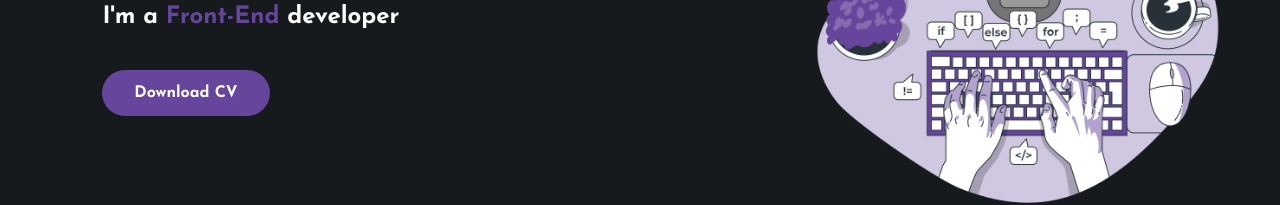
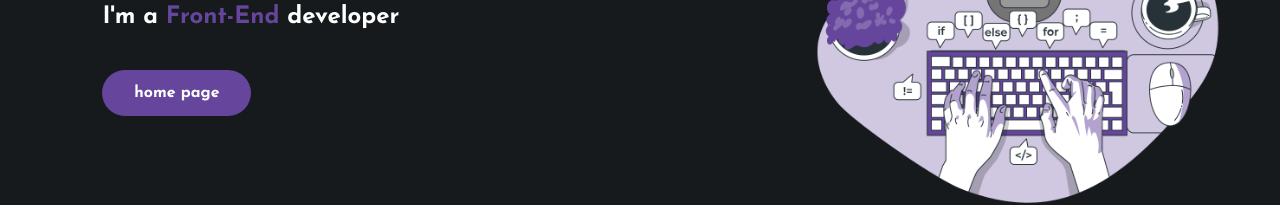
Before and after one commit to Nomerus/Nomerus-Company, a plain HTML site: page subsi.html in a window 1280 px wide. Shown: the part 517-722 px from the top of the page. Drawn offline with Linux system fonts and the light colour scheme.

Commit message:
Update subsi.html

```diff
--- a/subsi.html
+++ b/subsi.html
@@ -49,7 +49,7 @@
           <h4>Hello, my name is</h4>
           <h1>Ayman <span>Alaoui</span></h1>
           <h3>I'm a <span>Front-End</span> developer</h3>
-          <a href="#" class="btn">Download CV</a>
+          <a href="index.html" class="btn">home page</a>
         </div>
         <div class="container-images">
           <img src="imgs/Code typing-bro.png" alt="" class="pic" />
```
